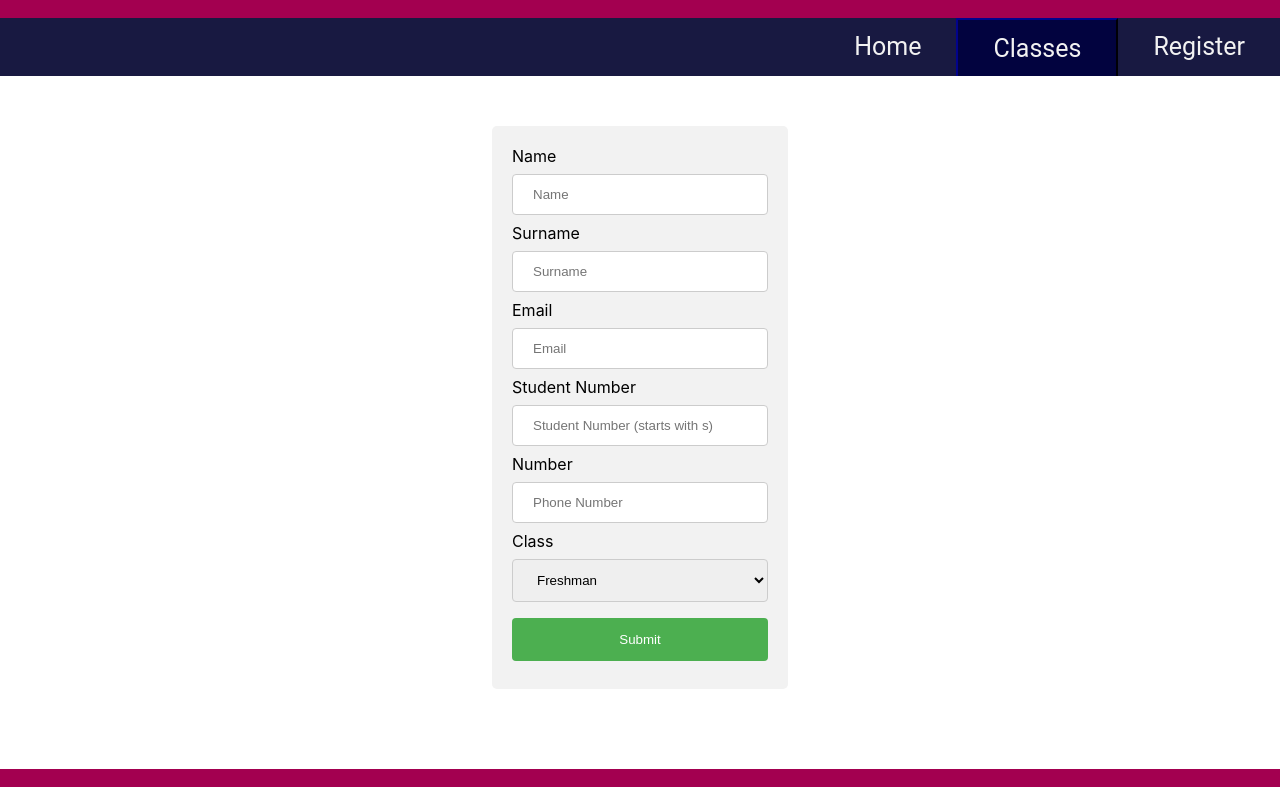
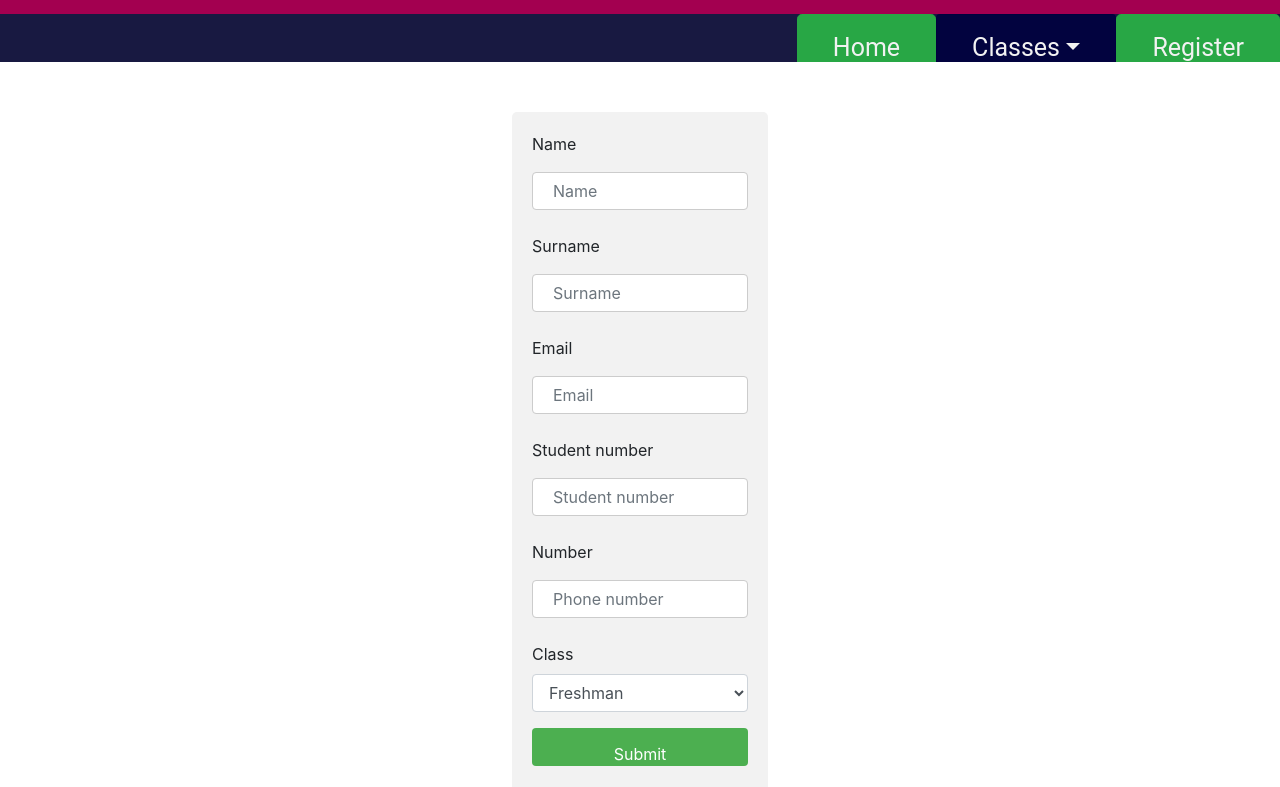
Before and after one commit to berkergurcay/Computer-Science-Web-App, a React (Create React App) app in the folder ozu-cs/: page /register in a window 1280 px wide. Shown: the part 333-1120 px from the top of the page. Built offline with nearby package versions, Linux system fonts and the light colour scheme.

Commit message:
Changes to Register page

```diff
--- a/ozu-cs/src/components/Register.css
+++ b/ozu-cs/src/components/Register.css
@@ -17,7 +17,7 @@ input[type=text], select {
   box-sizing: border-box;
 }
 
-input[type=submit] {
+#submit {
     width: 100%;
     background-color: #4CAF50;
     color: white;
@@ -28,6 +28,10 @@ input[type=submit] {
     cursor: pointer;
 }
 
-input[type=submit]:hover {
+#submit:hover {
     background-color: #45a049;
 }
+
+#warning {
+    color: red;
+}
--- a/ozu-cs/src/components/Register.js
+++ b/ozu-cs/src/components/Register.js
@@ -1,6 +1,6 @@
-import React from 'react'
+import React from 'react';
+import { Button, Form, FormGroup, Label, Input, FormText } from 'reactstrap';
 import './Register.css'
-
 
 
 function validate(name, surname, email, snumber, number){
@@ -31,7 +31,7 @@ function validate(name, surname, email, snumber, number){
     return errors;
 }
 
-class Register extends React.Component {
+class Register extends React.Component{
     constructor(props){
         super(props);
         this.state = {
@@ -40,6 +40,7 @@ class Register extends React.Component {
             email:"",
             snumber:"",
             number:"",
+            year:"",
 
             errors: []
         };
@@ -47,13 +48,22 @@ class Register extends React.Component {
         this.handleSubmit = this.handleSubmit.bind(this);
     }
 
+    handleChange(e) {
+        this.setState({year: e.target.value});
+    }
+
     handleSubmit = e => {
         e.preventDefault();
+
+
+        alert('Reha')
 
         const {name, surname, email, snumber, number} = this.state;
 
         const errors = validate(name, surname, email, snumber, number);
         if (errors.length > 0){
+
+            alert('1')
             this.setState({errors});
             return;
         }else{
@@ -63,52 +73,61 @@ class Register extends React.Component {
                 "email": email,
                 "snumber": snumber,
                 "Number": number,
-                "class": document.getElementById("class").value,
+                "class": this.year,
             };
             this.setState({errors: []})
+            alert('2')
             localStorage.setItem(student.snumber,JSON.stringify(student));
-            document.getElementById("action-form").action = "/register"
+            // document.getElementById("register").action = "/register"
         }
-
     }
-
-
-
 
 
     render() {
         const { errors } = this.state;
-        return <div id="register">
-            <form onSubmit={this.handleSubmit} className="form-login" id="action-form">
+        return (
+            <Form id='register' onSubmit={this.handleSubmit}>
                 {errors.map(error => (
-                    <p key= {error}>Error: {error}</p>
+                    <p key= {error} id='warning'>{error}</p>
                 ))}
-                <label htmlFor="name">Name</label>
-                <input type="text" value={this.state.name} onChange={evt => this.setState({ name: evt.target.value}) }id="name" name="firstname" placeholder="Name"></input>
+              <FormGroup>
+                <Label>Name</Label>
+                <Input type="text" placeholder="Name" />
+              </FormGroup>
 
-                <label htmlFor="surname">Surname</label>
-                <input type="text" value={this.state.surname} onChange={evt => this.setState({ surname: evt.target.value}) } id="surname" name="surname" placeholder="Surname"></input>
+              <FormGroup>
+                <Label>Surname</Label>
+                <Input type="text"  placeholder="Surname" />
+              </FormGroup>
 
-                <label htmlFor="email">Email</label>
-                <input type="text" value={this.state.email} onChange={evt => this.setState({ email: evt.target.value}) } id="email" name="email" placeholder="Email"></input>
+              <FormGroup>
+                <Label>Email</Label>
+                <Input type="text" placeholder="Email" />
+              </FormGroup>
 
-                <label htmlFor="snumber">Student Number</label>
-                <input type="text" value={this.state.snumber} onChange={evt => this.setState({ snumber: evt.target.value}) } id="snumber" name="snumber" placeholder="Student Number (starts with s)"></input>
+              <FormGroup>
+                <Label>Student number</Label>
+                <Input type="text" placeholder="Student number" />
+              </FormGroup>
 
-                <label htmlFor="number">Number</label>
-                <input type="text" value={this.state.number} onChange={evt => this.setState({ number: evt.target.value}) } id="number" name="number" placeholder="Phone Number"></input>
+              <FormGroup>
+                <Label>Number</Label>
+                <Input type="text" placeholder="Phone number" />
+              </FormGroup>
 
-                <label htmlFor="class">Class</label>
-                <select id="class" name="country">
-                    <option value="freshman">Freshman</option>
-                    <option value="sophomore">Sophomore</option>
-                    <option value="junior">Junior</option>
-                    <option value="senior">Senior</option>
-                </select>
+              <FormGroup>
+                <Label for="exampleSelect">Class</Label>
+                <Input type="select" id="class" onChange={this.handleChange}>
+                  <option>Freshman</option>
+                  <option>Sophomore</option>
+                  <option>Junior</option>
+                  <option>Senior</option>
+                </Input>
+              </FormGroup>
 
-                <input type="submit" value="Submit"></input>
-            </form>
-        </div>
+              <Input id='submit' type='submit'>Submit</Input>
+            </Form>
+          );
     }
 }
 
--- a/ozu-cs/src/index.js
+++ b/ozu-cs/src/index.js
@@ -2,6 +2,7 @@ import React from 'react';
 import ReactDOM from 'react-dom';
 import './index.css';
 import App from './App';
+import 'bootstrap/dist/css/bootstrap.min.css';
 
 ReactDOM.render(
   <React.StrictMode>
```
